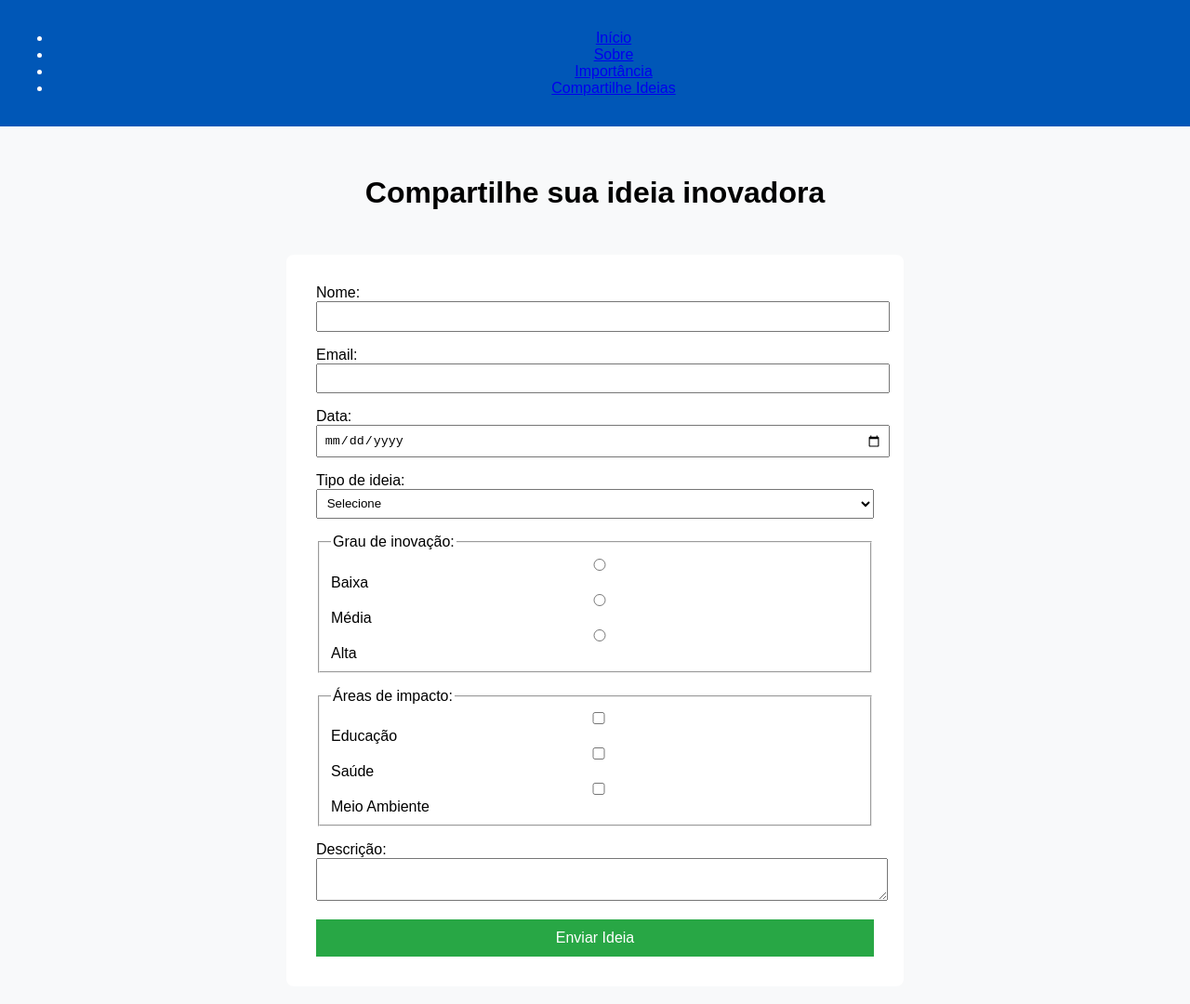
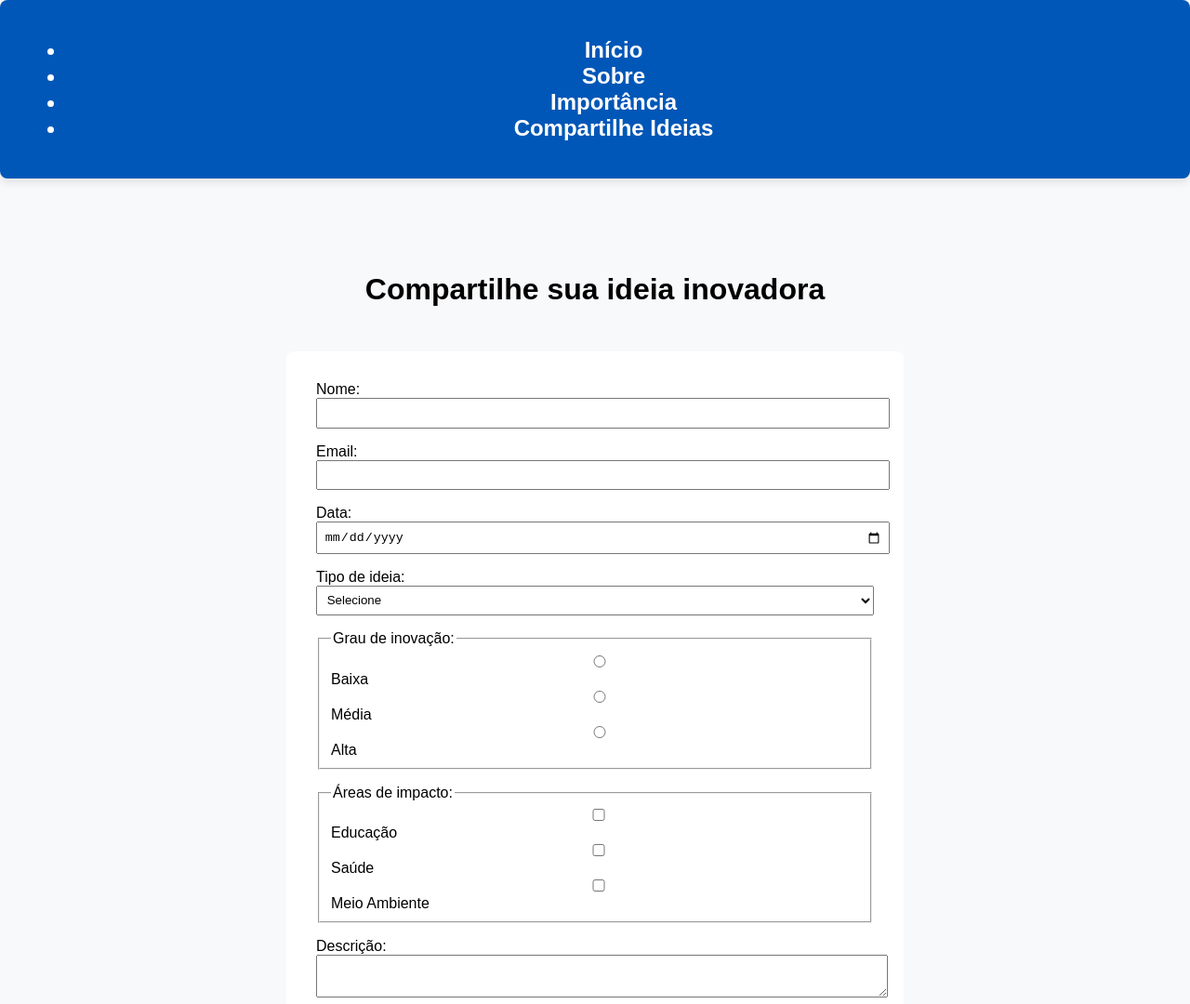
Before and after one commit to Renan0Rocha/empreendedorismo-inovacao-pro, a plain HTML site: page formulario.html in a window 1280 px wide. Shown: the top 1080 px of the page at 93% size. Drawn offline with Linux system fonts and the light colour scheme.

Commit message:
Add header styles with hover effects and link formatting

```diff
--- a/styles/form.css
+++ b/styles/form.css
@@ -61,3 +61,30 @@ button:hover {
   padding: 1em;
   border-left: 5px solid #ffeeba;
 }
+
+header {
+  background-color: #0057b7;
+  color: white;
+  padding: 1rem 2rem;
+  text-align: center;
+  font-size: 1.5em;
+  font-weight: bold;
+  box-shadow: 0 4px 10px rgba(0, 0, 0, 0.1);
+  border-radius: 8px;
+  margin-bottom: 2em;
+  transition: background-color 0.3s ease;
+}
+
+header:hover {
+  background-color: #0042a1;
+}
+
+header a {
+  color: white;
+  text-decoration: none;
+  font-weight: bold;
+}
+
+header a:hover {
+  text-decoration: underline;
+}
```
